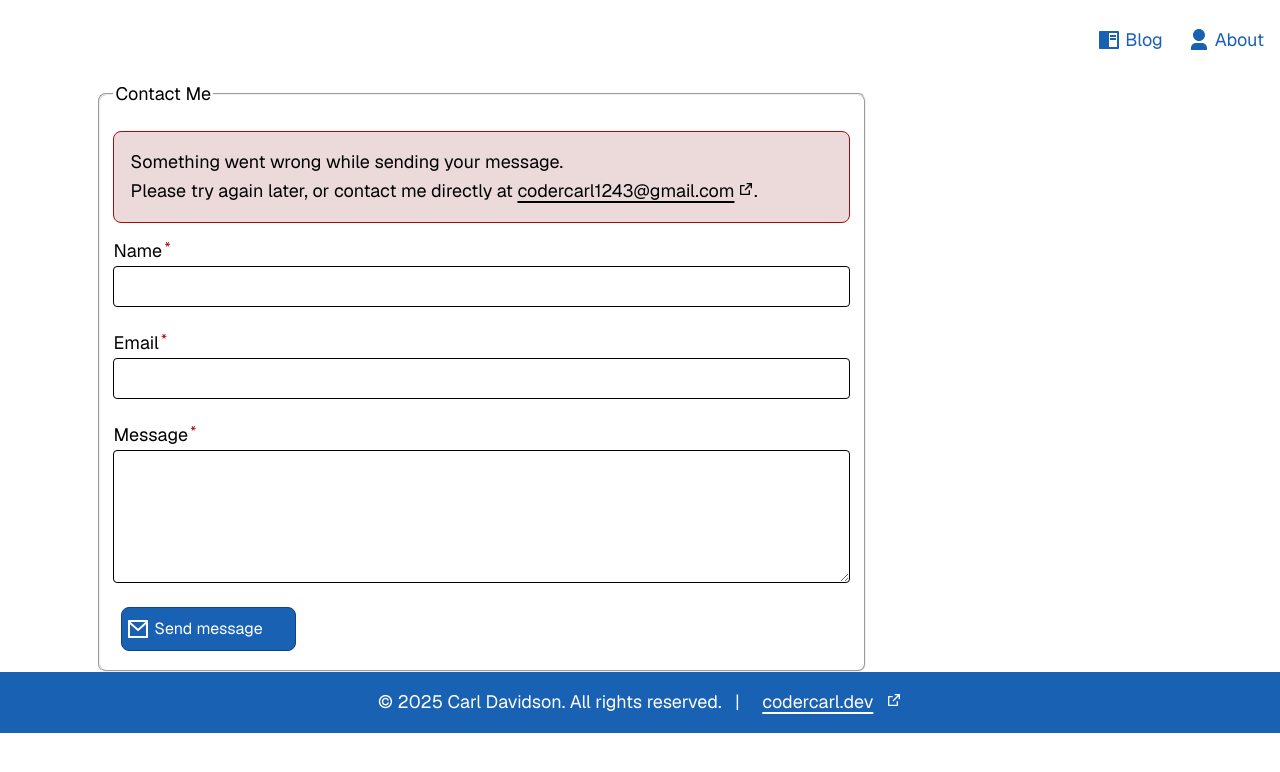
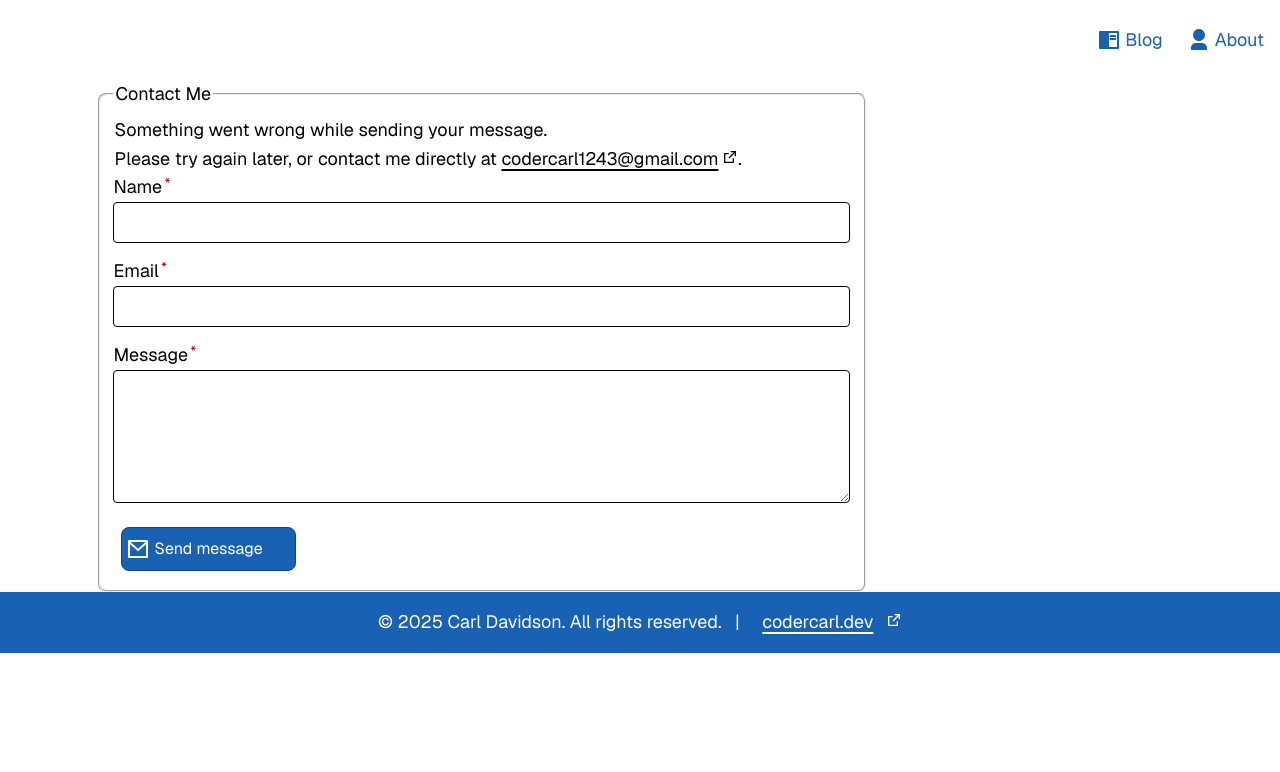
Before and after one commit to codercarl1243/react_components_system, a Next.js app: page / in a window 1280 px wide. Both pictures are taken after typing "Sample", "name@example.com", "Sample" into the empty fields and a click on the button "Send message". Shown: the top 772 px of the page. Built offline with nearby package versions, Linux system fonts and the light colour scheme.

Commit message:
REFACTOR contact form should be easier to maintain

```diff
--- a/components/contact_form/index.tsx
+++ b/components/contact_form/index.tsx
@@ -8,25 +8,6 @@ import Link from '@/components/link';
 import { RiMailLine } from '@remixicon/react';
 import { Text, TextArea } from '@/components/form/inputs';
 
-// 🧪 TEMP: Fake error state for testing layout
-// const fakeErrorState = {
-//     status: "unknown_error",
-//     message: "",
-//     fieldErrors: {
-//         name: "Name is required.",
-//         email: "Please enter a valid email address.",
-//         message: "Message must be at least 10 characters long.",
-//     },
-//     formErrors: [
-//     ],
-// };
-
-// const fakeSuccessState = {
-//     status: "success",
-//     message: "✅ Your message has been sent successfully!",
-//     fieldErrors: {},
-//     formErrors: [],
-// };
 
 const initialState = {
     status: "idle" as const,
@@ -45,6 +26,50 @@ export default function ContactForm() {
     }, [state.status]);
 
 
+    function getStatus() {
+        if (state.formErrors.length > 0) return "error";
+        if (state.status === "unknown_error") return "error";
+        if (state.status === "success") return "success";
+        return "idle";
+    }
+
+    const derivedStatus = getStatus();
+
+    function renderStatus() {
+        if (state.status === "success") {
+            return (
+                <p className="contact-form__success">{state.message}</p>
+            )
+        }
+        if (state.status === "unknown_error") {
+            return (
+                <>
+                    <p>
+                        Something went wrong while sending your message.
+                    </p>
+                    <p>
+                        Please try again later, or contact me directly at <Link href="mailto:codercarl1243@gmail.com">codercarl1243@gmail.com</Link>.
+                    </p>
+                </>
+            )
+        }
+        if (state.formErrors.length > 0) {
+            return (
+                <List
+                    className="contact-form__errors"
+                    aria-label="Form errors"
+                    variant='none'
+                >
+                    {state.formErrors.map((error, index) => (
+                        <li key={`form-error-${index}`}>{error}</li>
+                    ))}
+                </List>
+            )
+        }
+
+        return null;
+    }
+
     return (
         <form ref={formRef} className="contact-form" action={formAction} noValidate>
             <fieldset className="contact-form__fieldset">
@@ -54,38 +79,13 @@ export default function ContactForm() {
                     role="status"
                     aria-live="polite"
                     aria-atomic="true"
-                    className={clsx("contact-form__status",
-                        { "contact-form__status--error": (state.formErrors.length > 0 || state.status === "unknown_error") },
-                        { "contact-form__status--success": state.status === "success" }
-                    )
-
-                    }
+                    data-status={derivedStatus}
+                    className="contact-form__status"
                 >
-                    {state.status === "success" && (
-                        <p className="contact-form__success">{state.message}</p>
-                    )}
-
-                    {state.formErrors.length > 0 && (
-                        <List
-                            className="contact-form__errors"
-                            aria-label="Form errors"
-                            variant='none'
-                        >
-                            {state.formErrors.map((error, index) => (
-                                <li key={`form-error-${index}`}>{error}</li>
-                            ))}
-                        </List>
-                    )}
-                    {state.status === "unknown_error" && (
-                        <>
-                            <p>Something went wrong while sending your message.</p>
-                            <p>
-                                Please try again later, or contact me directly at <Link href="mailto:codercarl1243@gmail.com">codercarl1243@gmail.com</Link>.
-                            </p>
-                        </>
-                    )}
+                    {renderStatus()}
                 </div>
 
+                <div className="flow-4">
                     <Text
                         id="contact-name"
                         label="Name"
@@ -112,6 +112,7 @@ export default function ContactForm() {
                         required
                         error={state.fieldErrors.message}
                     />
+                </div>
 
                 <Button
                     icon={RiMailLine}
```
Lines whose indentation alone changed are shown as unchanged.
